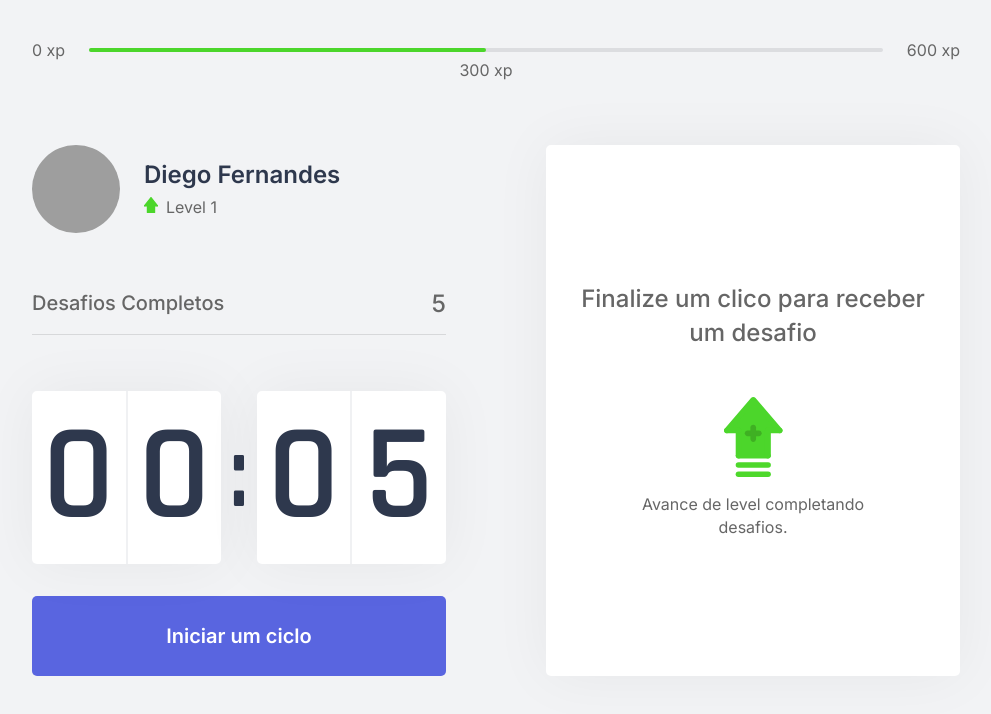
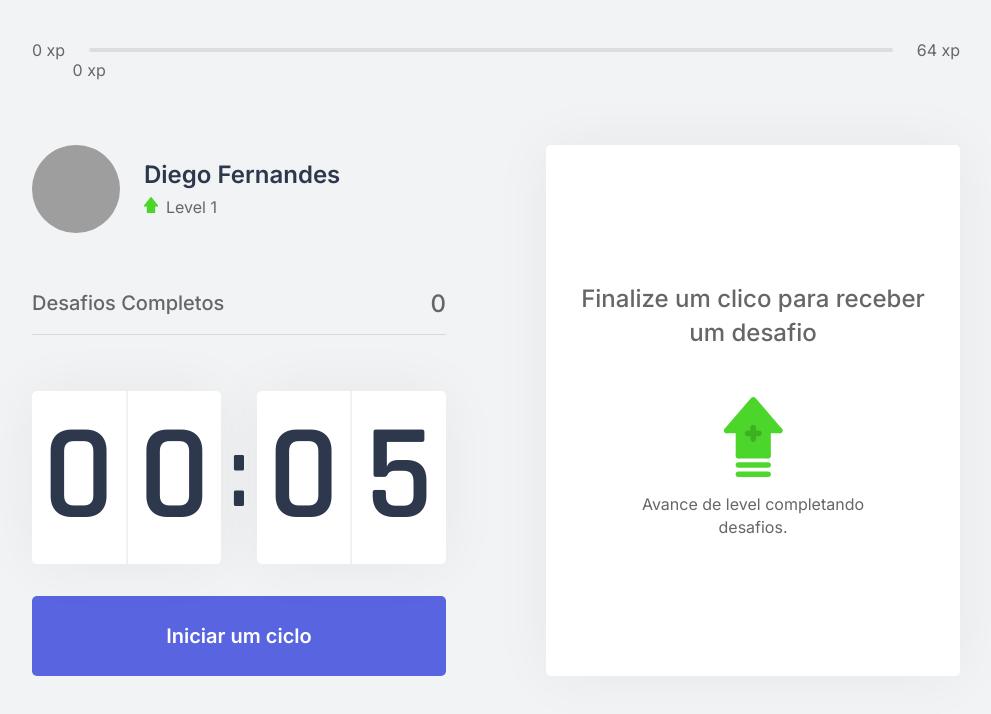
Before and after one commit to Acquati/next-level-week-4-react, a Next.js app: page / in a window 1280 px wide. Shown: the top 714 px of the page, without its empty margins (144-1135 px from the left). Built offline with nearby package versions, Linux system fonts and the light colour scheme; grey boxes are pictures that could not be loaded.

Commit message:
update ChallengesContext

```diff
--- a/src/components/CompletedChallenges/index.tsx
+++ b/src/components/CompletedChallenges/index.tsx
@@ -1,10 +1,14 @@
+import { useContext } from 'react'
+import { ChallengesContext } from '../../contexts/ChallengesContext'
 import styles from './styles.module.sass'
 
 export default function CompletedChallenges() {
+  const { challengesCompleted } = useContext(ChallengesContext)
+
   return (
     <div className={styles.completedChallengesContainer}>
       <span>Desafios Completos</span>
-      <span>5</span>
+      <span>{challengesCompleted}</span>
     </div>
   )
 }
--- a/src/components/ExperienceBar/index.tsx
+++ b/src/components/ExperienceBar/index.tsx
@@ -1,17 +1,22 @@
+import { useContext } from 'react'
+import { ChallengesContext } from '../../contexts/ChallengesContext'
 import styles from './styles.module.sass'
 
 export default function ExperienceBar() {
+  const { currentExperience, experienceToNextLevel } = useContext(ChallengesContext)
+  const percentToNextLevel = Math.round((currentExperience * 100) / experienceToNextLevel)
+
   return (
     <header className={styles.experienceBar}>
       <span>0 xp</span>
       <div>
-        <div style={{ width: '50%' }} />
+        <div style={{ width: `${percentToNextLevel}%` }} />
 
-        <span className={styles.currentExperience} style={{ left: '50%' }}>
-          300 xp
+        <span className={styles.currentExperience} style={{ left: `${percentToNextLevel}%` }}>
+          {currentExperience} xp
         </span>
       </div>
-      <span>600 xp</span>
+      <span>{experienceToNextLevel} xp</span>
     </header>
   )
 }
--- a/src/contexts/ChallengesContext.tsx
+++ b/src/contexts/ChallengesContext.tsx
@@ -10,6 +10,7 @@
 interface ChallengesContextData {
   level: number
   currentExperience: number
+  experienceToNextLevel: number
   challengesCompleted: number
   levelUp: () => void
   startNewChallenge: () => void
@@ -28,6 +29,7 @@
   const [currentExperience, setCurrentExperience] = useState(0)
   const [challengesCompleted, setChallengesCompleted] = useState(0)
   const [activeChallenge, setActiveChallenge] = useState(null)
+  const experienceToNextLevel = Math.pow((level + 1) * 4, 2)
 
   function levelUp() {
     setLevel(level + 1)
@@ -50,6 +52,7 @@
         level,
         levelUp,
         currentExperience,
+        experienceToNextLevel,
         challengesCompleted,
         startNewChallenge,
         activeChallenge,
```
